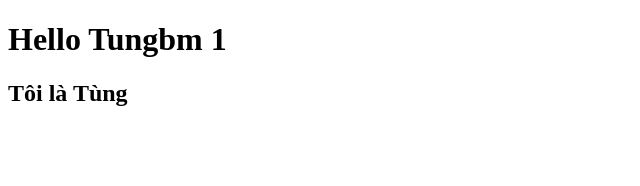
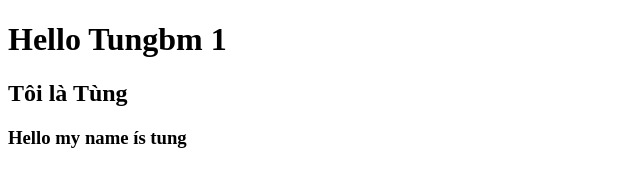
Before and after one commit to Tungbm123/JS_20260719, a plain HTML site: page index.html in a window 1280 px wide. Shown: the whole page, without its empty margins (0-640 px from the left). Drawn offline with Linux system fonts and the light colour scheme.

Commit message:
update index.html

```diff
--- a/index.html
+++ b/index.html
@@ -10,7 +10,7 @@
 
 <h1>Hello Tungbm 1</h1>
 <h2>Tôi là Tùng </h2>
-
+<h3>Hello my name ís tung</h3>
 </body>
 
 </html>
```
